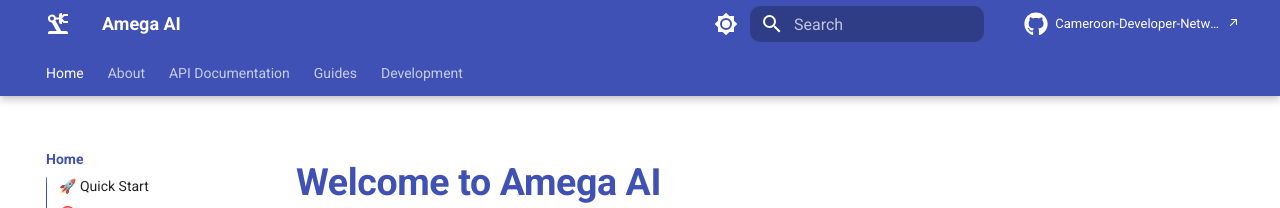
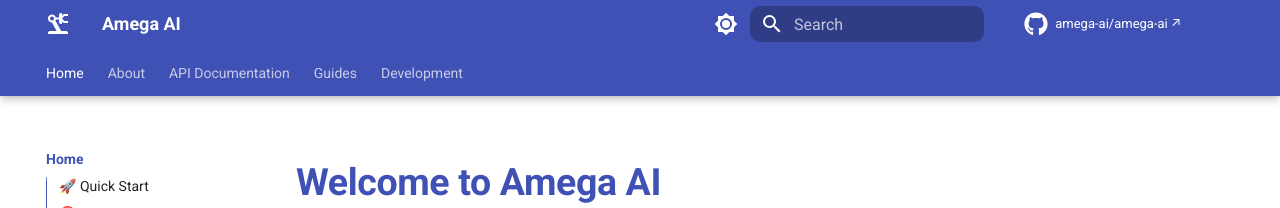
Before and after one commit to chojuninengu/amega-ai, an MkDocs documentation site: the page built from docs/index.md, in a window 1280 px wide. Shown: the top 208 px of the page. Built offline with MkDocs 1.6.1 and Material for MkDocs 9.7.7, drawn with Linux system fonts in a browser that asks for light colours; comment, search, counter and statistics services are not loaded.

Commit message:
feature(file) updated docs display and styling

```diff
--- a/mkdocs.yml
+++ b/mkdocs.yml
@@ -1,7 +1,7 @@
 site_name: Amega AI
-site_url: https://github.com/Cameroon-Developer-Network/amega-ai
-repo_url: https://github.com/Cameroon-Developer-Network/amega-ai
-repo_name: Cameroon-Developer-Network/amega-ai
+site_url: https://amega-ai.github.io/amega-ai/
+repo_url: https://github.com/amega-ai/amega-ai
+repo_name: amega-ai/amega-ai
 edit_uri: edit/main/docs/
 
 docs_dir: docs
```
